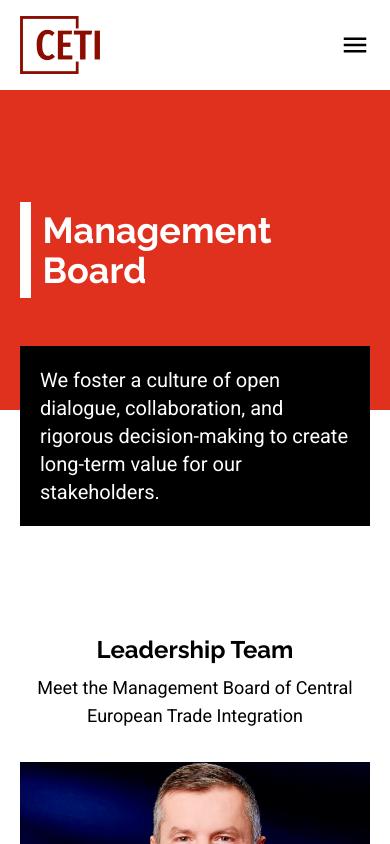
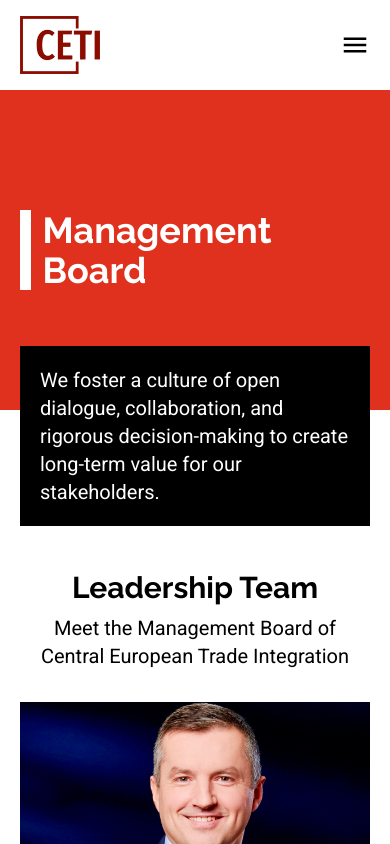
Before and after one commit to WinifredOgbeiwi/Ceti, a React (Vite) app: page /management in a window 390 px wide. Shown: the top 844 px of the page. Built offline with nearby package versions, Linux system fonts and the light colour scheme.

Commit message:
Management Page

```diff
--- a/src/constant/MiniHero.jsx
+++ b/src/constant/MiniHero.jsx
@@ -8,7 +8,7 @@ const MiniHero = ({ heading }) => {
 
                 <div className="padding relative h-full w-full flex flex-col justify-center text-white">
                     <div className="flex items-center space-x-3 ">
-                        <div className="bg-white h-24 w-[11px]"></div>
+                        <div className="bg-white h-20 sm:h-24 w-[11px]"></div>
                         <div>
                             <h1 className=" font-raleway font-bold text-4xl md:text-5xl lg:text-7xl ">{heading}</h1>
                         </div>
--- a/src/pages/managment/Team.jsx
+++ b/src/pages/managment/Team.jsx
@@ -6,10 +6,10 @@ const Team = ({ t }) => {
     return (
         <section className="mt-40 padding">
             <div className="flex flex-col justify-center items-center text-center">
-                <h2 className="capitalize font-raleway font-bold text-2xl sm:text-4xl md:text-5xl mt-16 md:mt-10 mb-2">
+                <h2 className="capitalize font-raleway font-bold text-3xl sm:text-4xl md:text-5xl mt-0 sm:mt-16 md:mt-10 mb-2">
                     {t("management.team.heading")}
                 </h2>
-                <p className="text-lg sm:text-2xl lg:text-3xl ">
+                <p className="text-xl sm:text-2xl lg:text-3xl ">
                     {t("management.team.paragraph")}
                 </p>
             </div>
```
